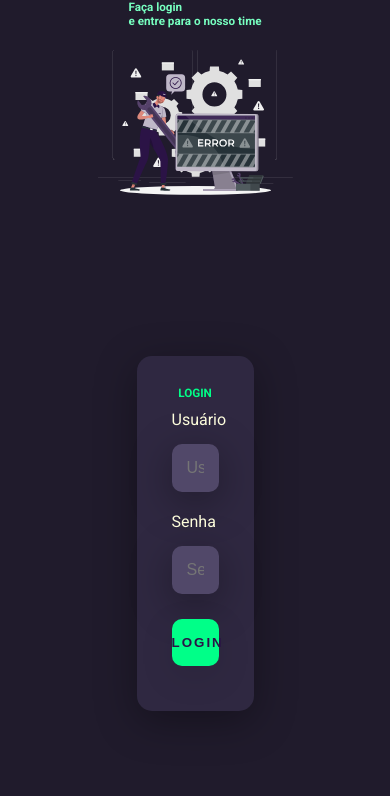
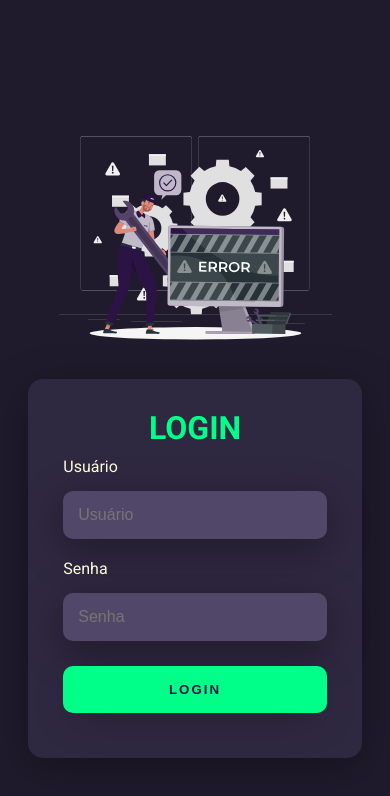
Before and after one commit to ghenrique7/web-page-login, a plain HTML site: page index.html in a window 390 px wide. Drawn offline with Linux system fonts and the light colour scheme.

Commit message:
end of the project - responsive added

```diff
--- a/css/style.css
+++ b/css/style.css
@@ -99,3 +99,45 @@ body {
     cursor: pointer;
     box-shadow: 0 10px 40px -12px #00000056;
 }
+
+.left-login-image {
+    margin-top: 20px;
+    width: 25vw;
+}
+
+@media only screen and (max-width:950px) {
+    .card-login{
+        width: 85%;
+    }
+}
+
+@media only screen and (max-width: 600px) {
+    .main-login {
+        flex-direction: column;
+    }
+
+    .left-login > h1 {
+        display: none;
+    }
+
+    .left-login-image {
+        width: 70vw;
+        height: auto;
+    }
+
+    .left-login {
+        width: 50%;
+        height: auto;
+    }
+
+    .right-login {
+        width: 95%;
+        height: auto;
+    }
+
+    .card-login {
+        width: 90%;
+        height: auto;
+    }
+
+}
```
Also changed, not shown: index.html (+1 -1 lines).
